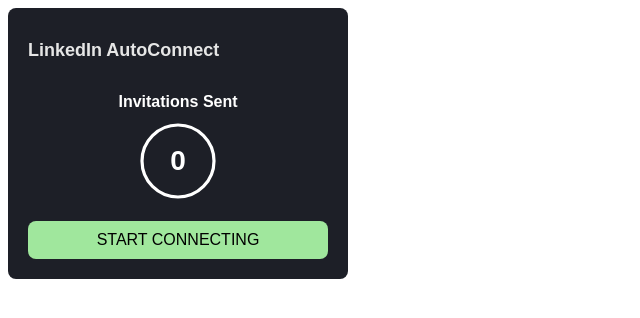
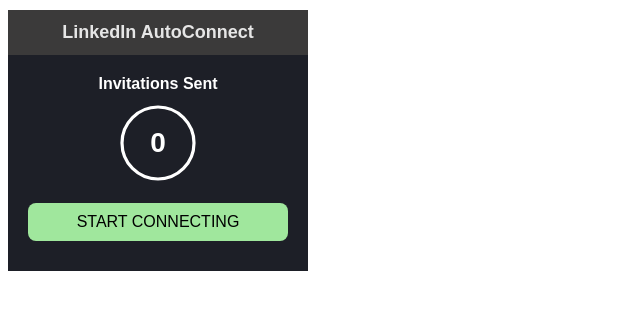
Before and after one commit to abhishekgoyalp/LinkedIn-AutoConnect, a React app: page / in a window 1280 px wide. Shown: the whole page, without its empty margins (0-640 px from the left). Built offline with nearby package versions, Linux system fonts and the light colour scheme; some packages are replaced by stand-ins of ours.

```diff
--- a/src/Popup.css
+++ b/src/Popup.css
@@ -2,17 +2,19 @@
   width: 300px;
   background-color: #1d1f27;
   color: white;
-  border-radius: 8px;
-  padding: 20px;
+  padding-bottom: 20px;
+  padding-top: 0px;
   text-align: center;
   font-family: 'Arial', sans-serif;
 }
 
 .header {
   display: flex;
-  justify-content: space-between;
+  justify-content: center;
   align-items: center;
+  margin-top: 10px;
   margin-bottom: 20px;
+  background-color: #3b3a3a;
 }
 
 h1 {
@@ -58,7 +60,8 @@
 }
 
 .button-container {
-  margin-top: 20px;
+  margin: 20px;
+  margin-bottom: 10px;
 }
 
 .control-button {
```
Also changed, not shown: README.md, assets/copy_paste.png.
